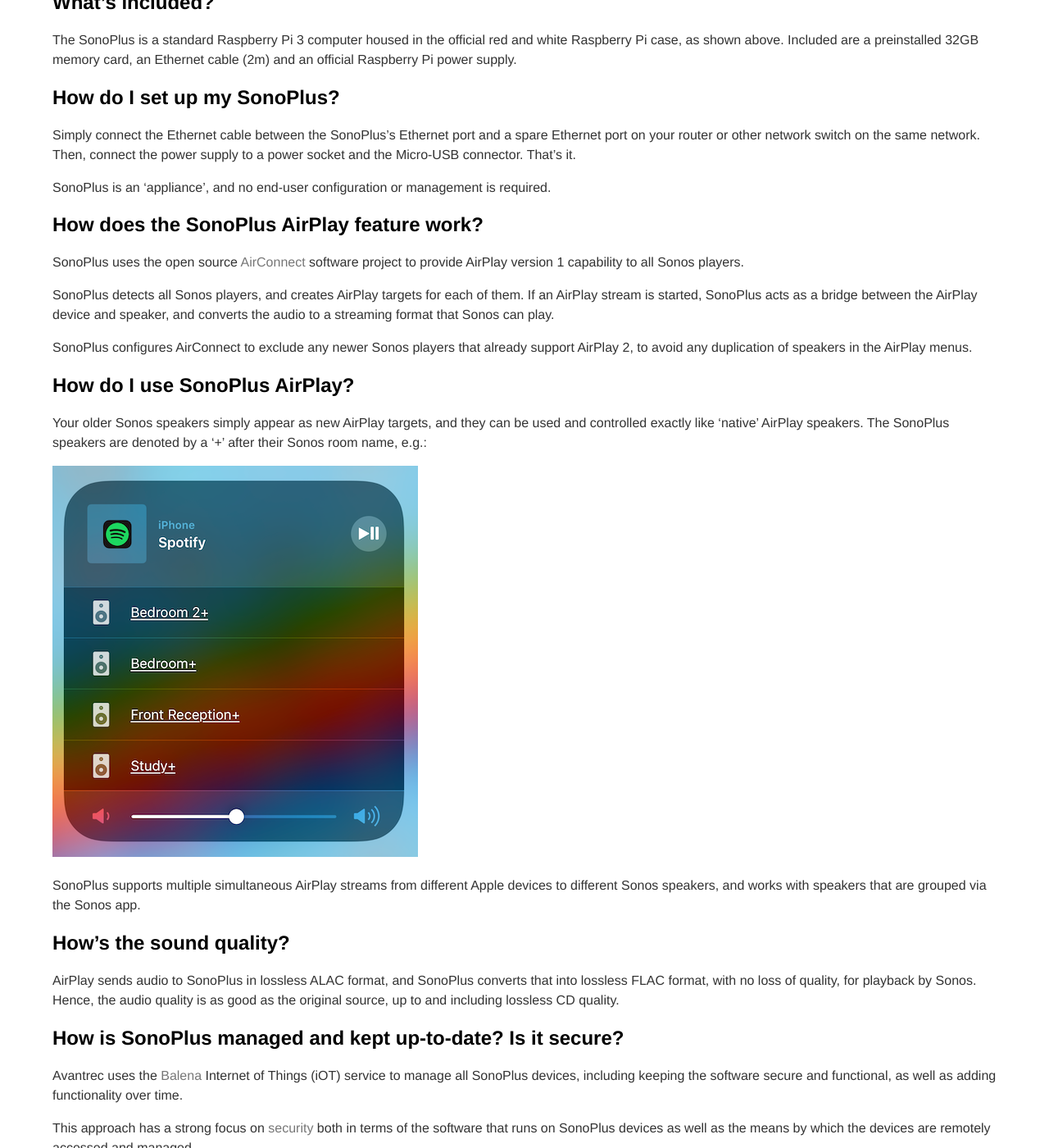
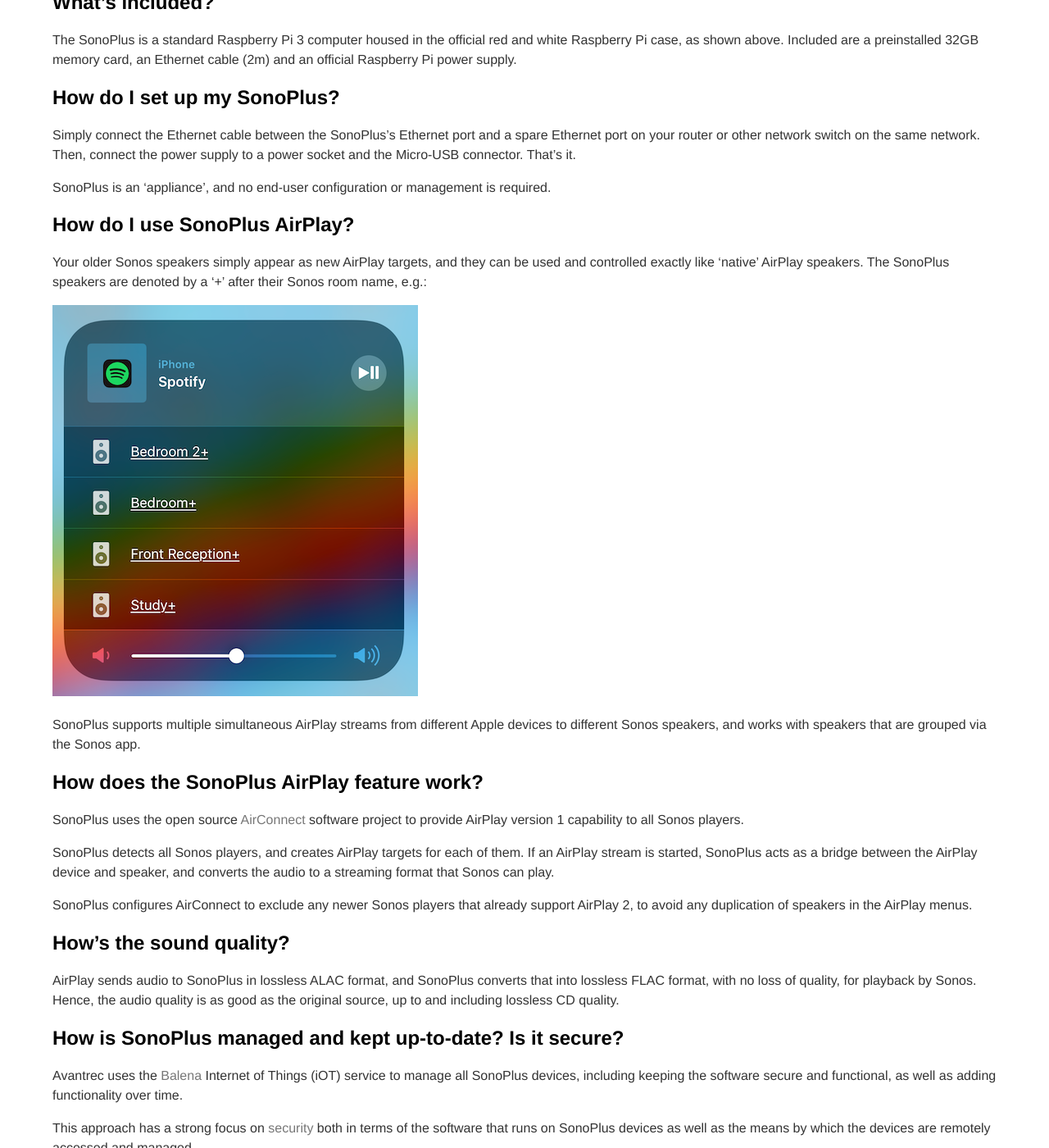
Before and after one commit to avantrec/avantrec.github.io, a Jekyll site: the page built from sonoplus-faq/index.md, in a window 1280 px wide and 1400 px high, scrolled down 503 px. Shown: the whole window at 82% size. Built offline with Jekyll 4.4.1, drawn with Linux system fonts in a browser that asks for light colours; some of the changed lines change nothing that is shown.

Commit message:
Reorder FAQ.

```diff
--- a/sonoplus-faq/index.md
+++ b/sonoplus-faq/index.md
@@ -17,6 +17,14 @@
 
 SonoPlus is an 'appliance', and no end-user configuration or management is required.
 
+## How do I use SonoPlus AirPlay?
+
+Your older Sonos speakers simply appear as new AirPlay targets, and they can be used and controlled exactly like 'native' AirPlay speakers. The SonoPlus speakers are denoted by a '+' after their Sonos room name, e.g.:
+
+![SonoPlus](/images/AirPlayMenu.png)
+
+SonoPlus supports multiple simultaneous AirPlay streams from different Apple devices to different Sonos speakers, and works with speakers that are grouped via the Sonos app.
+
 ## How does the SonoPlus AirPlay feature work?
 
 SonoPlus uses the open source [AirConnect](https://github.com/philippe44/AirConnect) software project to provide AirPlay version 1 capability to all Sonos players.
@@ -24,14 +32,6 @@
 SonoPlus detects all Sonos players, and creates AirPlay targets for each of them. If an AirPlay stream is started, SonoPlus acts as a bridge between the AirPlay device and speaker, and converts the audio to a streaming format that Sonos can play.
 
 SonoPlus configures AirConnect to exclude any newer Sonos players that already support AirPlay 2, to avoid any duplication of speakers in the AirPlay menus.
-
-## How do I use SonoPlus AirPlay?
-
-Your older Sonos speakers simply appear as new AirPlay targets, and they can be used and controlled exactly like 'native' AirPlay speakers. The SonoPlus speakers are denoted by a '+' after their Sonos room name, e.g.:
-
-![SonoPlus](/images/AirPlayMenu.png)
-
-SonoPlus supports multiple simultaneous AirPlay streams from different Apple devices to different Sonos speakers, and works with speakers that are grouped via the Sonos app.
 
 ## How's the sound quality?
 
```
